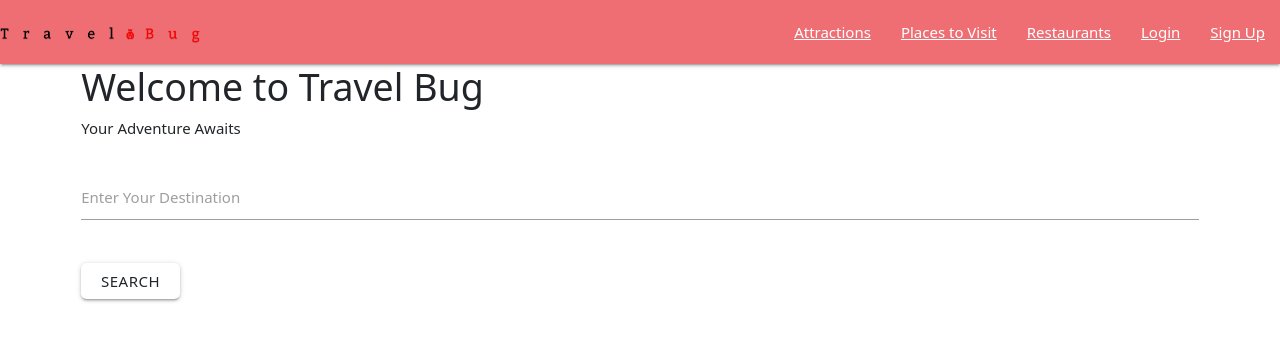
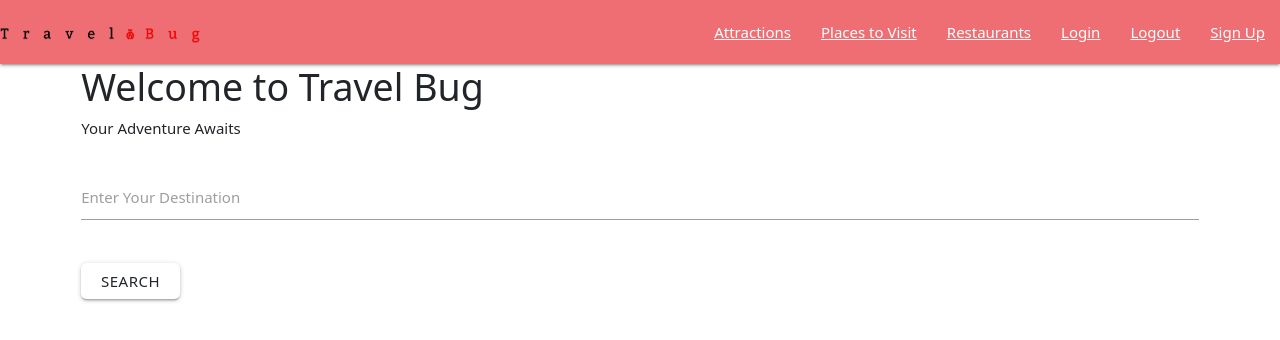
Before and after one commit to foxeyb28/Project-3-TravelBug, a React (Create React App) app in the folder client/: page / in a window 1280 px wide. Shown: the top 340 px of the page. Built offline with nearby package versions, Linux system fonts and the light colour scheme.

Commit message:
worked on logout function

```diff
--- a/client/src/components/Navtabs.js
+++ b/client/src/components/Navtabs.js
@@ -1,8 +1,15 @@
 import React from 'react';
 import 'materialize-css/dist/css/materialize.min.css';
 import logo from './pages/images/logo1.png';
+import Auth from '../utils/auth';
 
 function NavTabs({ currentPage, handlePageChange }) {
+  const handleLogout = function(){
+
+      Auth.logout();
+      handlePageChange('Login')
+
+  };
   return (
     <div className="wrapper">
       <nav>
@@ -32,6 +39,11 @@ function NavTabs({ currentPage, handlePageChange }) {
               </a>
             </li>
             <li>
+              <a href="#Logout" onClick={() => handleLogout()}>
+                Logout
+              </a>
+            </li>
+            <li>
               <a href="#SignUp" onClick={() => handlePageChange('SignUp')}>
                 Sign Up
               </a>
```
Also changed, not shown: 1 other file (tests, documents, lock files or other folders).
